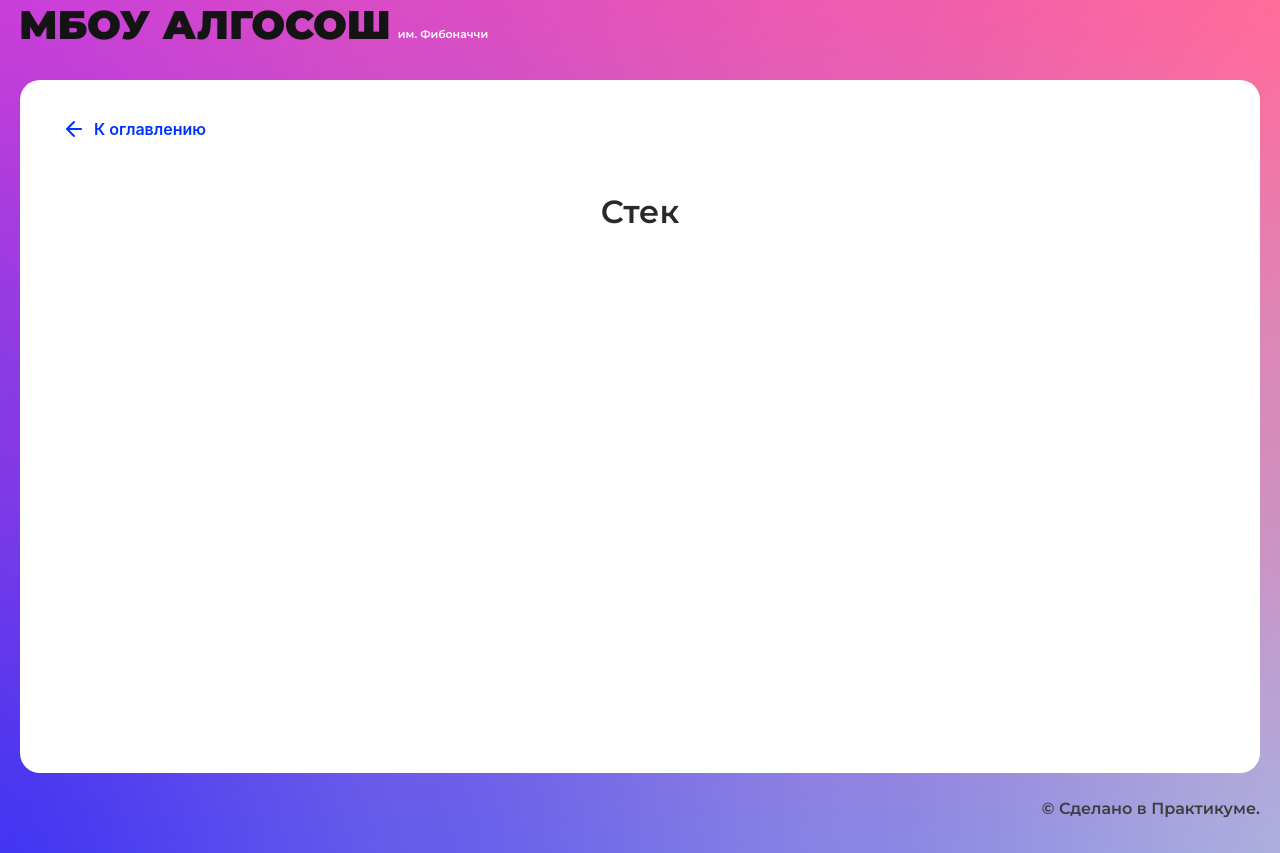
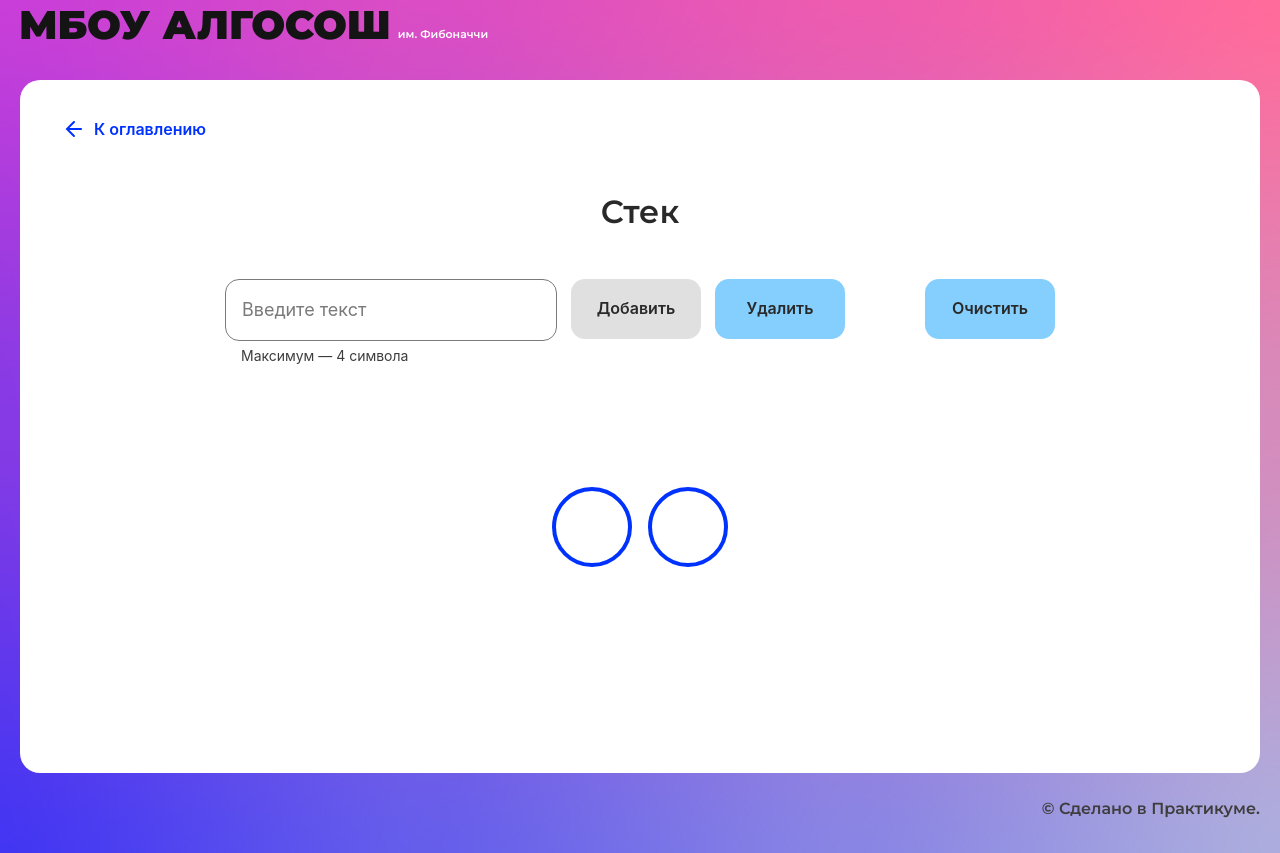
Before and after one commit to Feelcover/algososh, a React (Create React App) app: page /stack in a window 1280 px wide. Built offline with nearby package versions, Linux system fonts and the light colour scheme.

Commit message:
верстка для stack-page

```diff
--- /dev/null
+++ b/src/components/stack-page/stack-page.module.css
@@ -0,0 +1,22 @@
+.container {
+  margin: 0 auto;
+  max-width: 830px;
+  display: flex;
+  flex-direction: row;
+  justify-content: space-between;
+  align-items: flex-start;
+}
+
+.form {
+  display: flex;
+  min-width: 620px;
+  gap: 14px;
+}
+
+.elements {
+  margin-top: 120px;
+  display: flex;
+  align-items: center;
+  justify-content: center;
+  gap: 16px;
+}
--- a/src/components/stack-page/stack-page.tsx
+++ b/src/components/stack-page/stack-page.tsx
@@ -1,10 +1,47 @@
-import React from "react";
+import React, { useState } from "react";
+import { Button } from "../ui/button/button";
+import { Circle } from "../ui/circle/circle";
+import { Input } from "../ui/input/input";
 import { SolutionLayout } from "../ui/solution-layout/solution-layout";
+import styles from "./stack-page.module.css"
 
 export const StackPage: React.FC = () => {
+  const [stackArr, setStackArr] = useState<any>([])
+
+  const [inputValue, setInputValue] = useState<string>("");
+
   return (
     <SolutionLayout title="Стек">
+ <div className={styles.container}>
+        <div className={styles.form}>
+          <Input
+              // onChange={}
+              isLimitText={true}
+              maxLength={4}
+              value={inputValue}
+          />
+          <Button
+              text='Добавить'
+              disabled={!inputValue}
+              // onClick={}
+               />
+          <Button
+              text='Удалить'
+              disabled={!stackArr}
+              // onClick={}
+               />
+        </div>
+        <Button
+            text='Очистить'
+            disabled={!stackArr}
+            // onClick={}
+             />
+      </div>
+      <div className={styles.elements}>
+        <Circle/>
+        <Circle/>
 
+      </div>
     </SolutionLayout>
   );
 };
--- /dev/null
+++ b/src/components/stack-page/stackClass.ts
@@ -0,0 +1,6 @@
+interface IStack<T>{
+
+}
+export default class Stack<T> implements IStack<T>{
+
+}
```
